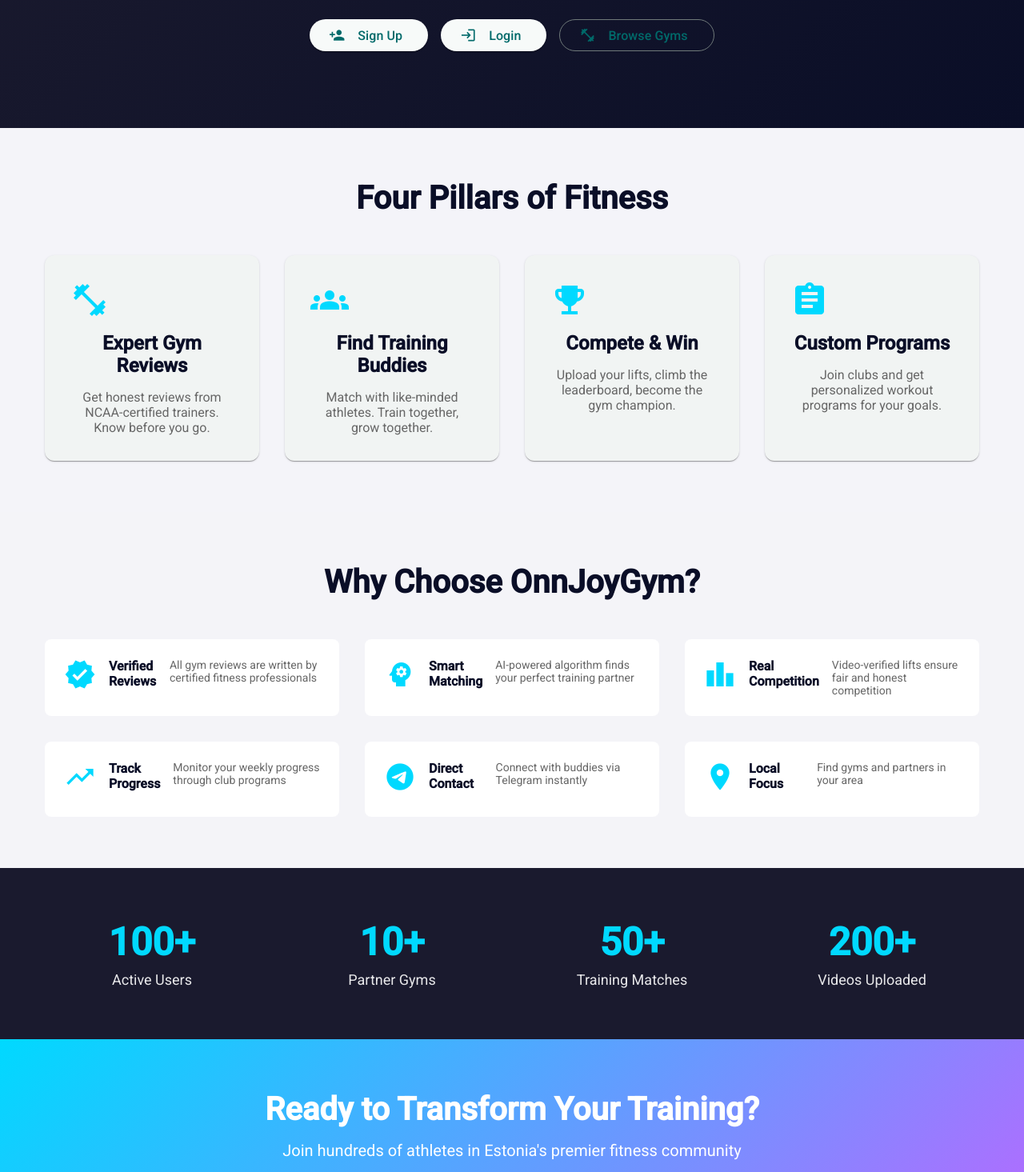
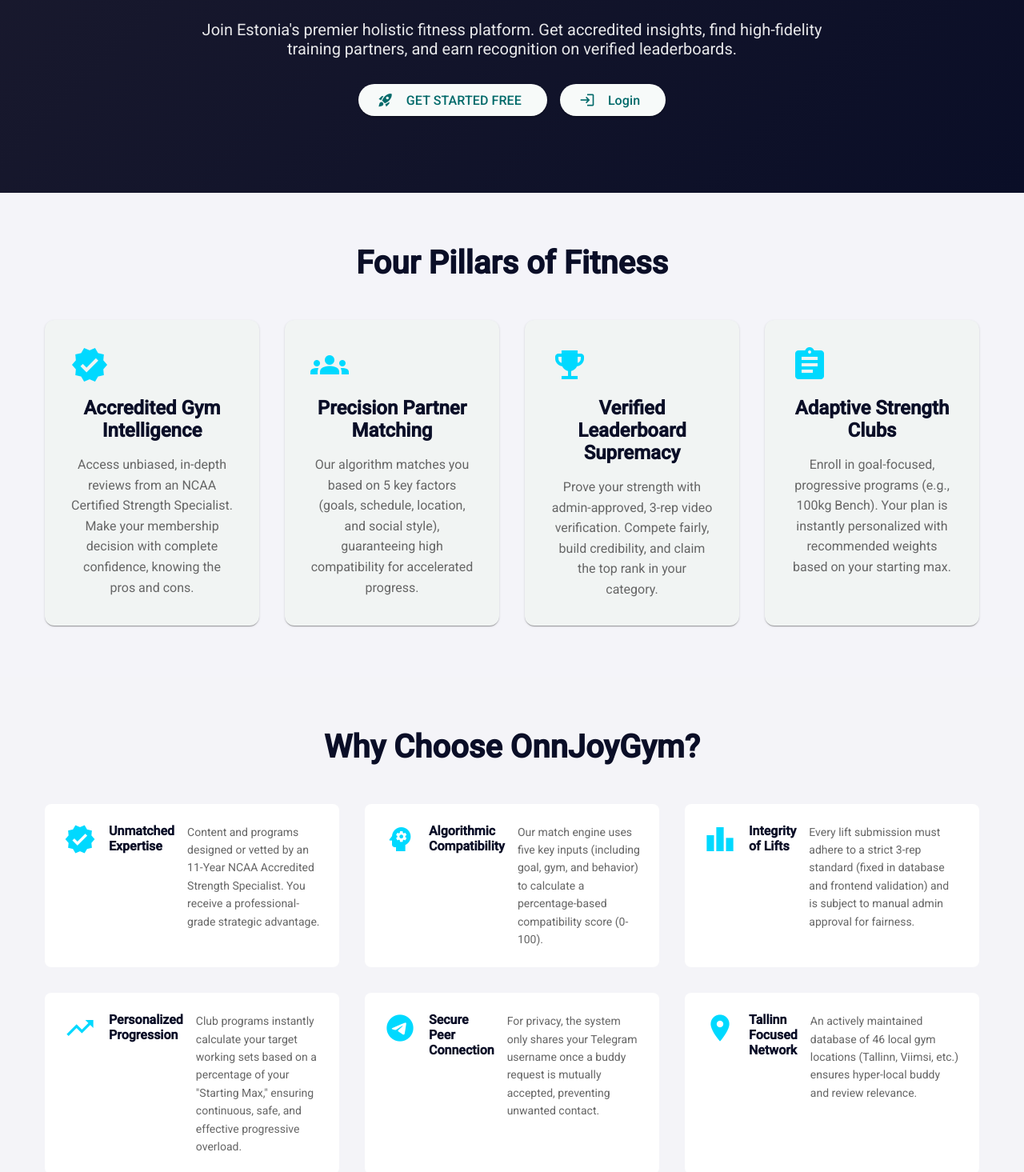
Before and after one commit to boyrazcan33/OnnJoyGym-FE-mobile, an Angular app in the folder frontend/: page / in a window 1280 px wide. Shown: the part 265-1730 px from the top of the page at 80% size. Built offline with nearby package versions, Linux system fonts and the light colour scheme.

Commit message:
email verification

```diff
--- a/frontend/src/app/app.routes.ts
+++ b/frontend/src/app/app.routes.ts
@@ -14,6 +14,10 @@
   {
     path: 'register',
     loadComponent: () => import('./features/auth/register/register.component').then(m => m.RegisterComponent)
+  },
+  {
+    path: 'verify-email',
+    loadComponent: () => import('./features/auth/email-verification/email-verification.component').then(m => m.EmailVerificationComponent)
   },
   {
     path: 'gyms',
--- /dev/null
+++ b/frontend/src/app/features/auth/email-verification/email-verification.component.ts
@@ -0,0 +1,210 @@
+import { Component, OnInit, inject } from '@angular/core';
+import { CommonModule } from '@angular/common';
+import { ActivatedRoute, Router, RouterLink } from '@angular/router';
+import { MatCardModule } from '@angular/material/card';
+import { MatButtonModule } from '@angular/material/button';
+import { MatIconModule } from '@angular/material/icon';
+import { MatProgressSpinnerModule } from '@angular/material/progress-spinner';
+import { HttpClient } from '@angular/common/http';
+import { environment } from '../../../environments/environment';
+
+@Component({
+  selector: 'app-email-verification',
+  standalone: true,
+  imports: [
+    CommonModule,
+    RouterLink,
+    MatCardModule,
+    MatButtonModule,
+    MatIconModule,
+    MatProgressSpinnerModule
+  ],
+  template: `
+    <div class="verification-container">
+      <mat-card class="verification-card">
+        @if (loading) {
+          <div class="loading-state">
+            <mat-spinner diameter="60"></mat-spinner>
+            <h2>Verifying your email...</h2>
+            <p>Please wait while we verify your account</p>
+          </div>
+        } @else if (success) {
+          <div class="success-state">
+            <mat-icon class="success-icon">check_circle</mat-icon>
+            <h2>Email Verified Successfully!</h2>
+            <p>{{ message }}</p>
+            <button mat-raised-button color="primary" routerLink="/login">
+              <mat-icon>login</mat-icon>
+              Go to Login
+            </button>
+          </div>
+        } @else {
+          <div class="error-state">
+            <mat-icon class="error-icon">error</mat-icon>
+            <h2>Verification Failed</h2>
+            <p>{{ message }}</p>
+            <div class="error-actions">
+              <button mat-raised-button color="primary" routerLink="/register">
+                <mat-icon>person_add</mat-icon>
+                Sign Up Again
+              </button>
+              <button mat-button routerLink="/">
+                <mat-icon>home</mat-icon>
+                Go Home
+              </button>
+            </div>
+          </div>
+        }
+      </mat-card>
+    </div>
+  `,
+  styles: [`
+    .verification-container {
+      min-height: calc(100vh - 64px);
+      display: flex;
+      align-items: center;
+      justify-content: center;
+      padding: 2rem;
+      background: linear-gradient(135deg, var(--secondary) 0%, var(--dark) 100%);
+    }
+
+    .verification-card {
+      max-width: 500px;
+      width: 100%;
+      padding: 2rem;
+      text-align: center;
+    }
+
+    .loading-state {
+      display: flex;
+      flex-direction: column;
+      align-items: center;
+      gap: 1.5rem;
+
+      h2 {
+        margin: 0;
+        color: var(--dark);
+      }
+
+      p {
+        margin: 0;
+        color: #666;
+      }
+    }
+
+    .success-state {
+      display: flex;
+      flex-direction: column;
+      align-items: center;
+      gap: 1.5rem;
+
+      .success-icon {
+        font-size: 5rem;
+        width: 5rem;
+        height: 5rem;
+        color: var(--success);
+      }
+
+      h2 {
+        margin: 0;
+        color: var(--dark);
+      }
+
+      p {
+        margin: 0;
+        color: #666;
+      }
+
+      button {
+        min-width: 200px;
+      }
+    }
+
+    .error-state {
+      display: flex;
+      flex-direction: column;
+      align-items: center;
+      gap: 1.5rem;
+
+      .error-icon {
+        font-size: 5rem;
+        width: 5rem;
+        height: 5rem;
+        color: var(--error);
+      }
+
+      h2 {
+        margin: 0;
+        color: var(--dark);
+      }
+
+      p {
+        margin: 0;
+        color: #666;
+      }
+
+      .error-actions {
+        display: flex;
+        gap: 1rem;
+        flex-wrap: wrap;
+        justify-content: center;
+
+        button {
+          min-width: 150px;
+        }
+      }
+    }
+
+    @media (max-width: 768px) {
+      .verification-card {
+        margin: 0 1rem;
+      }
+
+      .error-actions {
+        flex-direction: column;
+
+        button {
+          width: 100%;
+        }
+      }
+    }
+  `]
+})
+export class EmailVerificationComponent implements OnInit {
+  private route = inject(ActivatedRoute);
+  private router = inject(Router);
+  private http = inject(HttpClient);
+
+  loading = true;
+  success = false;
+  message = '';
+
+  ngOnInit(): void {
+    const token = this.route.snapshot.queryParamMap.get('token');
+
+    if (!token) {
+      this.loading = false;
+      this.success = false;
+      this.message = 'Invalid verification link. No token provided.';
+      return;
+    }
+
+    this.verifyEmail(token);
+  }
+
+  private verifyEmail(token: string): void {
+    this.http.get<{ message: string }>(`${environment.apiUrl}/auth/verify?token=${token}`)
+      .subscribe({
+        next: (response) => {
+          this.loading = false;
+          this.success = true;
+          this.message = response.message || 'Email verified successfully! You can now use all features.';
+        },
+        error: (err) => {
+          this.loading = false;
+          this.success = false;
+          this.message = err.error?.message || 'Invalid or expired verification token.';
+        }
+      });
+  }
+}
--- a/frontend/src/app/features/auth/register/register.component.ts
+++ b/frontend/src/app/features/auth/register/register.component.ts
@@ -75,8 +75,13 @@
                 <mat-error>Telegram username is required</mat-error>
               }
               @if (telegramControl.hasError('pattern') && !telegramControl.hasError('required')) {
-                <mat-error>Must start with &#64; and be 5-32 characters</mat-error>              }
+                <mat-error>Must start with &#64; and be 5-32 characters</mat-error>
+              }
             </mat-form-field>
+
+            <div class="email-notice">
+              <p>📧 A verification email will be sent to your email address</p>
+            </div>
 
             <button mat-raised-button color="primary" type="submit" [disabled]="loading">
               {{ loading ? 'Creating account...' : 'Sign Up' }}
@@ -117,6 +122,20 @@
 
     mat-form-field {
       width: 100%;
+    }
+
+    .email-notice {
+      padding: 0.75rem;
+      background: #fff3cd;
+      border-radius: 8px;
+      margin: 0.5rem 0;
+
+      p {
+        margin: 0;
+        color: #856404;
+        font-size: 0.875rem;
+        text-align: center;
+      }
     }
 
     button[type="submit"] {
@@ -189,7 +208,7 @@
 
     this.authService.register(registerData).subscribe({
       next: () => {
-        this.snackBar.open('Account created successfully!', 'Close', { duration: 3000 });
+        this.snackBar.open('Account created! Please check your email for verification link.', 'Close', { duration: 5000 });
         this.router.navigate(['/dashboard']);
       },
       error: (err) => {
--- a/frontend/src/app/features/landing/landing.component.ts
+++ b/frontend/src/app/features/landing/landing.component.ts
@@ -13,20 +13,16 @@
     <div class="landing">
       <section class="hero">
         <div class="container hero-content">
-          <h1>Find Your Perfect Gym & Training Partner</h1>
-          <p>Expert gym reviews, buddy matching, competitions, and personalized workout programs.</p>
+          <h1>ELEVATE YOUR FITNESS. ACHIEVE YOUR POTENTIAL.</h1>
+          <p>Join Estonia's premier holistic fitness platform. Get accredited insights, find high-fidelity training partners, and earn recognition on verified leaderboards.</p>
           <div class="hero-actions">
             <button mat-raised-button color="primary" routerLink="/register">
-              <mat-icon>person_add</mat-icon>
-              Sign Up
+              <mat-icon>rocket_launch</mat-icon>
+              GET STARTED FREE
             </button>
             <button mat-raised-button color="accent" routerLink="/login">
               <mat-icon>login</mat-icon>
               Login
-            </button>
-            <button mat-stroked-button routerLink="/gyms">
-              <mat-icon>fitness_center</mat-icon>
-              Browse Gyms
             </button>
           </div>
         </div>
@@ -37,27 +33,27 @@
           <h2>Four Pillars of Fitness</h2>
           <div class="pillar-grid">
             <mat-card class="pillar-card">
-              <mat-icon>fitness_center</mat-icon>
-              <h3>Expert Gym Reviews</h3>
-              <p>Get honest reviews from NCAA-certified trainers. Know before you go.</p>
+              <mat-icon>verified</mat-icon>
+              <h3>Accredited Gym Intelligence</h3>
+              <p>Access unbiased, in-depth reviews from an NCAA Certified Strength Specialist. Make your membership decision with complete confidence, knowing the pros and cons.</p>
             </mat-card>
 
             <mat-card class="pillar-card">
               <mat-icon>groups</mat-icon>
-              <h3>Find Training Buddies</h3>
-              <p>Match with like-minded athletes. Train together, grow together.</p>
+              <h3>Precision Partner Matching</h3>
+              <p>Our algorithm matches you based on 5 key factors (goals, schedule, location, and social style), guaranteeing high compatibility for accelerated progress.</p>
             </mat-card>
 
             <mat-card class="pillar-card">
               <mat-icon>emoji_events</mat-icon>
-              <h3>Compete & Win</h3>
-              <p>Upload your lifts, climb the leaderboard, become the gym champion.</p>
+              <h3>Verified Leaderboard Supremacy</h3>
+              <p>Prove your strength with admin-approved, 3-rep video verification. Compete fairly, build credibility, and claim the top rank in your category.</p>
             </mat-card>
 
             <mat-card class="pillar-card">
               <mat-icon>assignment</mat-icon>
-              <h3>Custom Programs</h3>
-              <p>Join clubs and get personalized workout programs for your goals.</p>
+              <h3>Adaptive Strength Clubs</h3>
+              <p>Enroll in goal-focused, progressive programs (e.g., 100kg Bench). Your plan is instantly personalized with recommended weights based on your starting max.</p>
             </mat-card>
           </div>
         </div>
@@ -69,38 +65,38 @@
           <div class="features-grid">
             <div class="feature-item">
               <mat-icon>verified</mat-icon>
-              <h4>Verified Reviews</h4>
-              <p>All gym reviews are written by certified fitness professionals</p>
+              <h4>Unmatched Expertise</h4>
+              <p>Content and programs designed or vetted by an 11-Year NCAA Accredited Strength Specialist. You receive a professional-grade strategic advantage.</p>
             </div>
 
             <div class="feature-item">
               <mat-icon>psychology</mat-icon>
-              <h4>Smart Matching</h4>
-              <p>AI-powered algorithm finds your perfect training partner</p>
+              <h4>Algorithmic Compatibility</h4>
+              <p>Our match engine uses five key inputs (including goal, gym, and behavior) to calculate a percentage-based compatibility score (0-100).</p>
             </div>
 
             <div class="feature-item">
               <mat-icon>leaderboard</mat-icon>
-              <h4>Real Competition</h4>
-              <p>Video-verified lifts ensure fair and honest competition</p>
+              <h4>Integrity of Lifts</h4>
+              <p>Every lift submission must adhere to a strict 3-rep standard (fixed in database and frontend validation) and is subject to manual admin approval for fairness.</p>
             </div>
 
             <div class="feature-item">
               <mat-icon>trending_up</mat-icon>
-              <h4>Track Progress</h4>
-              <p>Monitor your weekly progress through club programs</p>
+              <h4>Personalized Progression</h4>
+              <p>Club programs instantly calculate your target working sets based on a percentage of your "Starting Max," ensuring continuous, safe, and effective progressive overload.</p>
             </div>
 
             <div class="feature-item">
               <mat-icon>telegram</mat-icon>
-              <h4>Direct Contact</h4>
-              <p>Connect with buddies via Telegram instantly</p>
+              <h4>Secure Peer Connection</h4>
+              <p>For privacy, the system only shares your Telegram username once a buddy request is mutually accepted, preventing unwanted contact.</p>
             </div>
 
             <div class="feature-item">
               <mat-icon>location_on</mat-icon>
-              <h4>Local Focus</h4>
-              <p>Find gyms and partners in your area</p>
+              <h4>Tallinn Focused Network</h4>
+              <p>An actively maintained database of 46 local gym locations (Tallinn, Viimsi, etc.) ensures hyper-local buddy and review relevance.</p>
             </div>
           </div>
         </div>
@@ -114,8 +110,8 @@
               <p>Active Users</p>
             </div>
             <div class="stat-item">
-              <h3>10+</h3>
-              <p>Partner Gyms</p>
+              <h3>46</h3>
+              <p>Gym Locations</p>
             </div>
             <div class="stat-item">
               <h3>50+</h3>
@@ -131,8 +127,8 @@
 
       <section class="cta">
         <div class="container cta-content">
-          <h2>Ready to Transform Your Training?</h2>
-          <p>Join hundreds of athletes in Estonia's premier fitness community</p>
+          <h2>READY TO COMMIT TO WORLD-CLASS RESULTS?</h2>
+          <p>Stop wishing for results and start executing a verifiable plan. Join the community where accountability meets measured achievement.</p>
           <div class="cta-buttons">
             <button mat-raised-button color="primary" routerLink="/register">
               <mat-icon>rocket_launch</mat-icon>
@@ -160,12 +156,16 @@
         font-size: 3rem;
         margin-bottom: 1rem;
         font-weight: 700;
+        letter-spacing: 1px;
       }
 
       p {
         font-size: 1.25rem;
         margin-bottom: 2rem;
         color: rgba(255,255,255,0.9);
+        max-width: 800px;
+        margin-left: auto;
+        margin-right: auto;
       }
     }
 
@@ -233,6 +233,7 @@
 
       p {
         color: #666;
+        line-height: 1.6;
       }
     }
 
@@ -283,6 +284,7 @@
         margin: 0;
         color: #666;
         font-size: 0.875rem;
+        line-height: 1.6;
       }
     }
 
@@ -323,11 +325,15 @@
       h2 {
         font-size: 2.5rem;
         margin-bottom: 1rem;
+        letter-spacing: 1px;
       }
 
       p {
         font-size: 1.25rem;
         margin-bottom: 2rem;
+        max-width: 700px;
+        margin-left: auto;
+        margin-right: auto;
       }
     }
 
```
